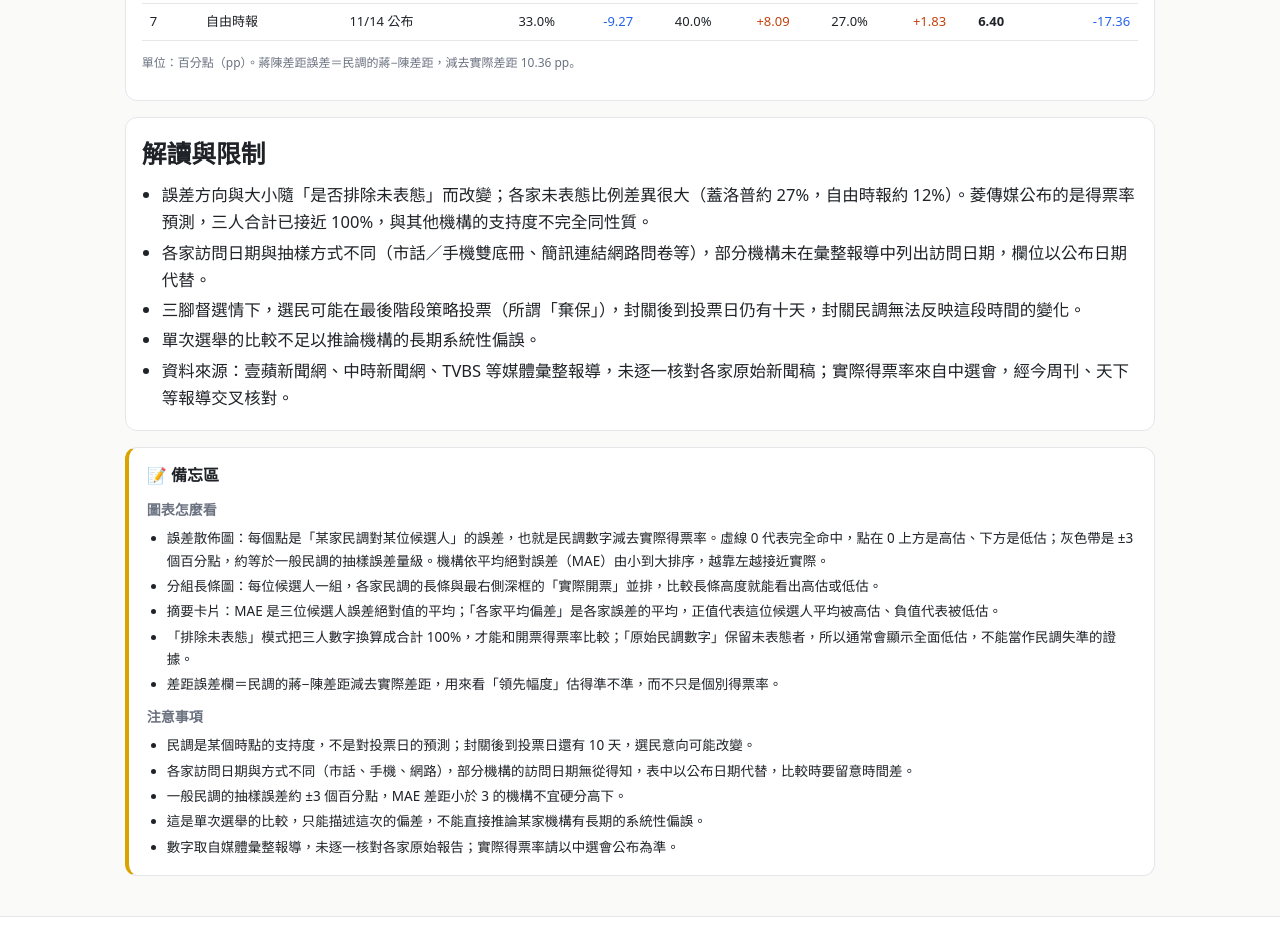
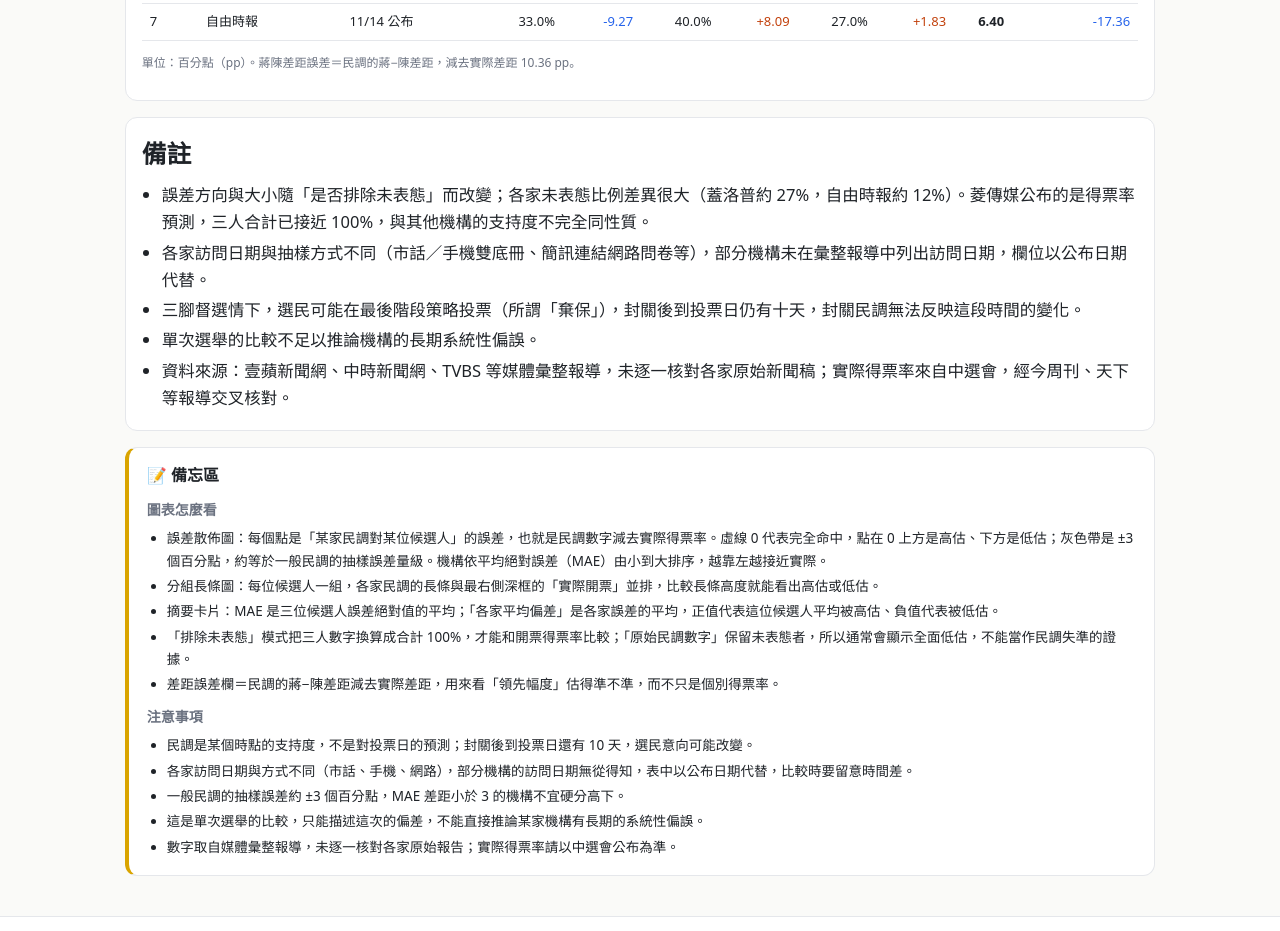
Before and after one commit to kong0422/1151VIS-G03, a Vue app: page / in a window 1280 px wide. Shown: the part 2020-2951 px from the top of the page. Built offline with nearby package versions, Linux system fonts and the light colour scheme.

Commit message:
update layout

```diff
--- a/src/views/DistrictView.vue
+++ b/src/views/DistrictView.vue
@@ -123,7 +123,7 @@ const caution = [
     </section>
 
     <section class="card">
-      <h2>解讀</h2>
+      <h2>備註</h2>
       <ul>
         <li>實際開票：蔣萬安在 11 區領先，陳時中只贏大同區（士林區僅差 439 票），黃珊珊沒有任何一區第一。</li>
         <li>民調領先者與實際不同的區：{{ DISTRICTS.filter(d => d.pollLeader !== d.leader).map(d => d.name).join('、') }}。</li>
--- a/src/views/PollAccuracyView.vue
+++ b/src/views/PollAccuracyView.vue
@@ -100,7 +100,7 @@ const actualText = KEYS.map(k => `${CAND[k].short} ${ACTUAL[k]}%`).join('、')
     </section>
 
     <section class="card">
-      <h2>解讀與限制</h2>
+      <h2>備註</h2>
       <ul><li v-for="(n, i) in META.notes" :key="i">{{ n }}</li></ul>
     </section>
 
--- a/src/views/VoterView.vue
+++ b/src/views/VoterView.vue
@@ -75,7 +75,7 @@ const caution = [
     </section>
 
     <section class="card">
-      <h2>解讀</h2>
+      <h2>備註</h2>
       <ul>
         <li><b>最大的動搖票是中性選民。</b>沒特別支持任何政黨的選民未表態比例高達 {{ neutral.pct.und.toFixed(0) }}%，貢獻了全體未表態者的 {{ swing(neutral).toFixed(0) }}%；已決定者中，他們略偏向黃珊珊（{{ neutral.pct.huang.toFixed(1) }}%）。</li>
         <li><b>政黨傾向決定了大半的票。</b>民進黨、國民黨支持者分別有 72.8%、84.2% 挺自家候選人；民眾黨支持者有 59.4% 挺黃、28.0% 挺蔣，是兩人爭奪的對象。</li>
```
Also changed, not shown: 3 other files (tests, documents, lock files or other folders).
